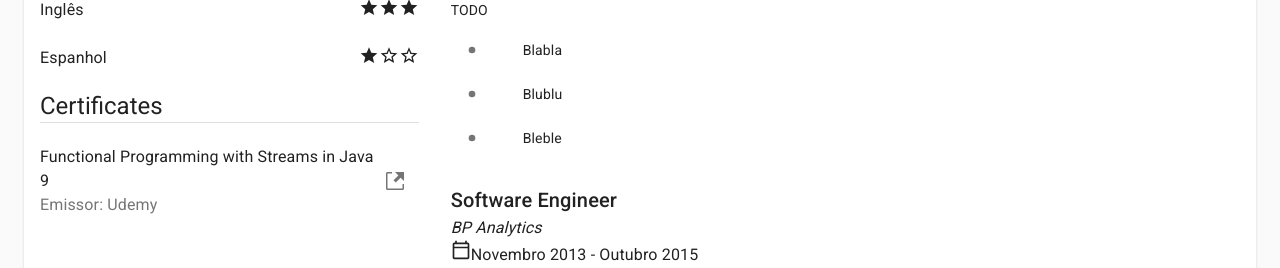
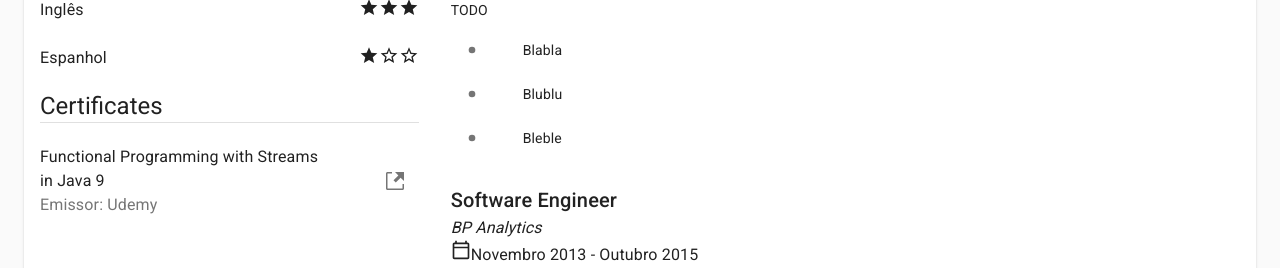
Before and after one commit to eduardopvm/react-cv, a React (Create React App) app: page / in a window 1280 px wide. Shown: the part 1576-1844 px from the top of the page. Built offline with nearby package versions, Linux system fonts and the light colour scheme.

Commit message:
improved CertificateList layout with grids

```diff
--- a/src/CertificateList.js
+++ b/src/CertificateList.js
@@ -1,5 +1,6 @@
 import React from "react";
 import Typography from "@material-ui/core/Typography";
+import Grid from "@material-ui/core/Grid";
 import List from "@material-ui/core/List";
 import ListItem from "@material-ui/core/ListItem";
 import ListItemText from "@material-ui/core/ListItemText";
@@ -11,7 +12,9 @@ import { GoLinkExternal } from "react-icons/go";
 export default function CertificateList(props) {
   const certList = props.certificates.map((cert) => {
     return (
+      <Grid container key={cert.name}>
         <ListItem key={cert.name}>
+          <Grid item xs={9}>
             <ListItemText
               primary={cert.name}
               secondary={
@@ -20,12 +23,16 @@ export default function CertificateList(props) {
                 </Typography>
               }
             ></ListItemText>
+          </Grid>
+          <Grid item xs={3}>
             <ListItemSecondaryAction>
               <IconButton href={cert.url} target="_blank">
                 <GoLinkExternal />
               </IconButton>
             </ListItemSecondaryAction>
+          </Grid>
         </ListItem>
+      </Grid>
     );
   });
 
```
Lines whose indentation alone changed are shown as unchanged.
